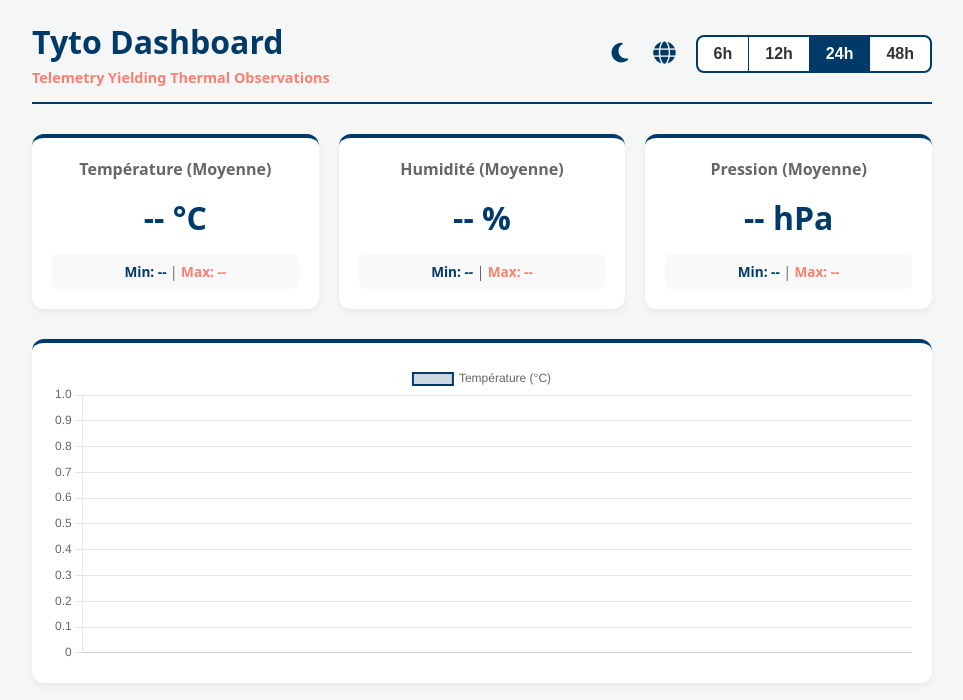
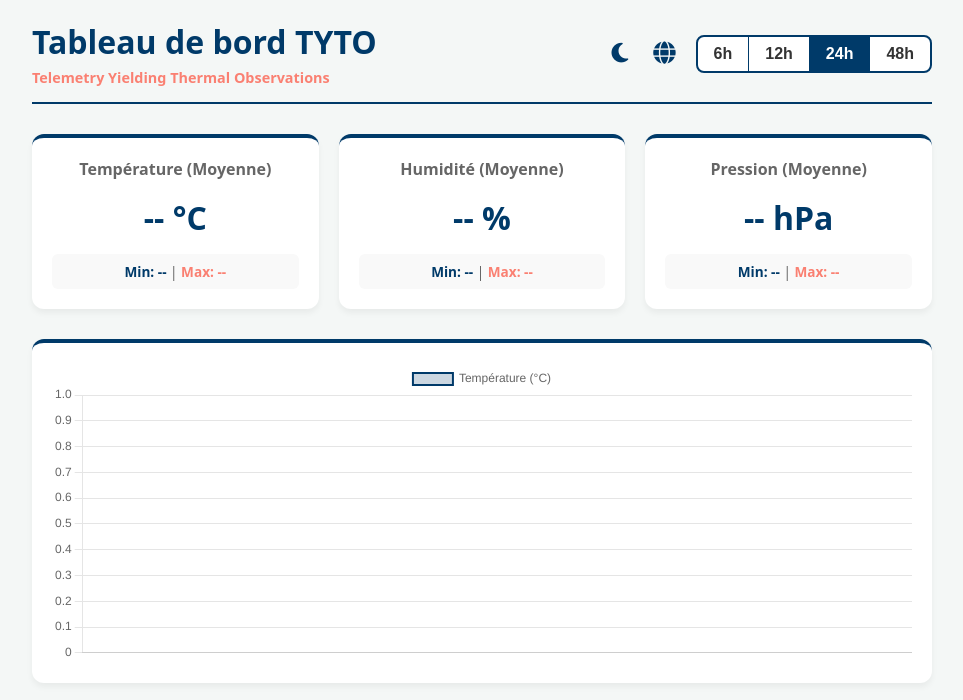
Before and after one commit to TytoAlbaGuttata/tyto-api, a website with bundled scripts: page static/index.html in a window 1280 px wide. Shown: the top 700 px of the page, without its empty margins (158-1121 px from the left). Built offline with nearby package versions, Linux system fonts and the light colour scheme; no server answers.

Commit message:
fix: update title and description

```diff
--- a/static/index.html
+++ b/static/index.html
@@ -3,7 +3,8 @@
   <head>
     <meta charset="UTF-8" />
     <meta name="viewport" content="width=device-width, initial-scale=1.0" />
-    <title>Tyto Dashboard</title>
+    <meta name="description" content="TYTO | Telemetry Yielding Thermal Observations" />
+    <title>Tableau de bord TYTO</title>
     <link rel="stylesheet" href="/static/style.css" />
     <link
       rel="stylesheet"
@@ -15,7 +16,7 @@
     <div class="container">
       <header>
         <div class="title-area">
-          <h1 data-i18n="dashboardTitle">Tyto Dashboard</h1>
+          <h1 data-i18n="dashboardTitle">Tableau de bord TYTO</h1>
           <p class="subtitle" data-i18n="dashboardSubtitle">
             Telemetry Yielding Thermal Observations
           </p>
@@ -37,7 +38,6 @@
         </div>
       </header>
 
-      <!-- Zone des moyennes -->
       <section class="averages-grid">
         <div class="card primary-border">
           <h3 data-i18n="tempAverage">Température (Moyenne)</h3>
@@ -67,7 +67,6 @@
         </div>
       </section>
 
-      <!-- Zone des graphiques -->
       <section class="charts-grid">
         <div class="card">
           <div class="chart-container"><canvas id="chart1"></canvas></div>
```
Also changed, not shown: eslint.config.js (+2 -7 lines).
